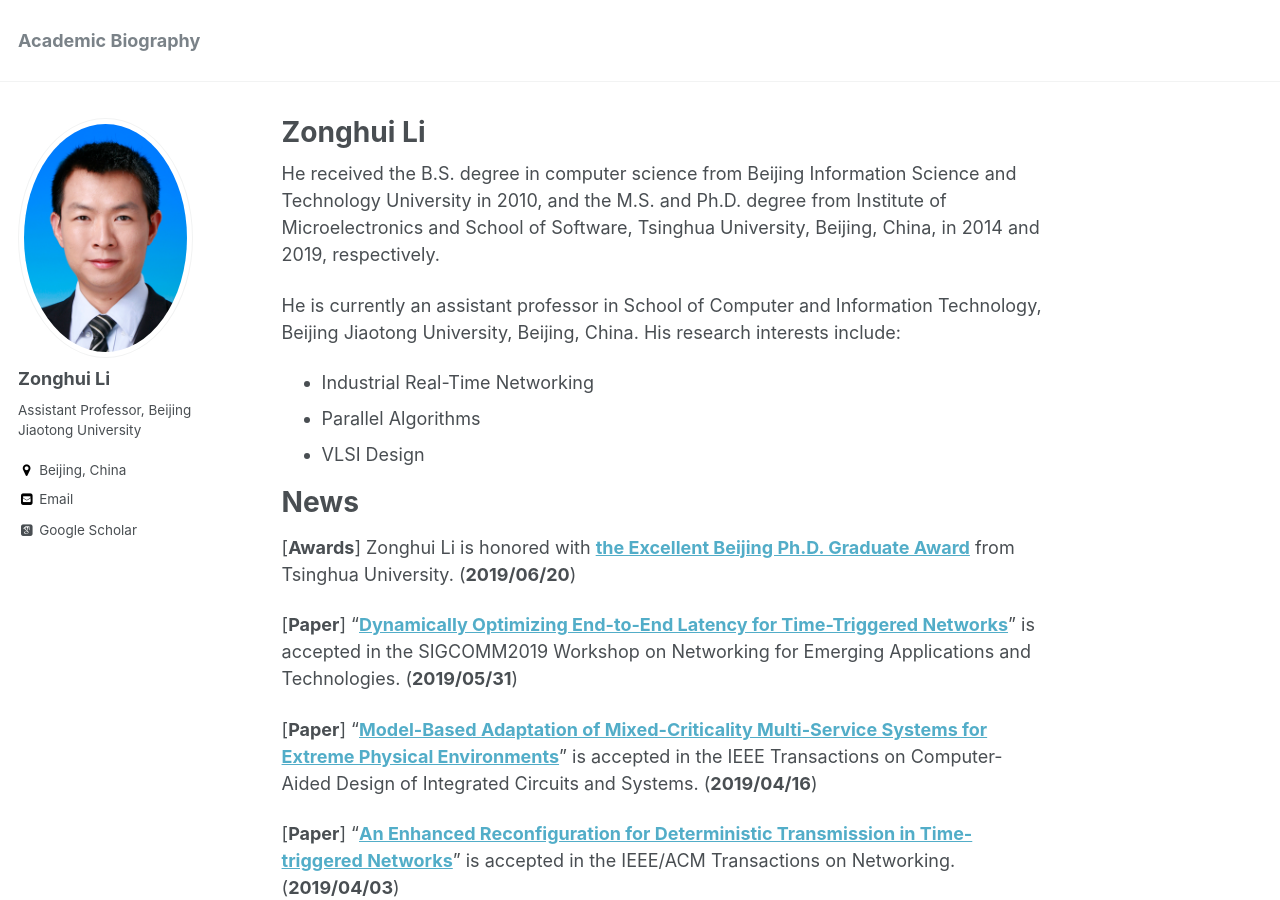
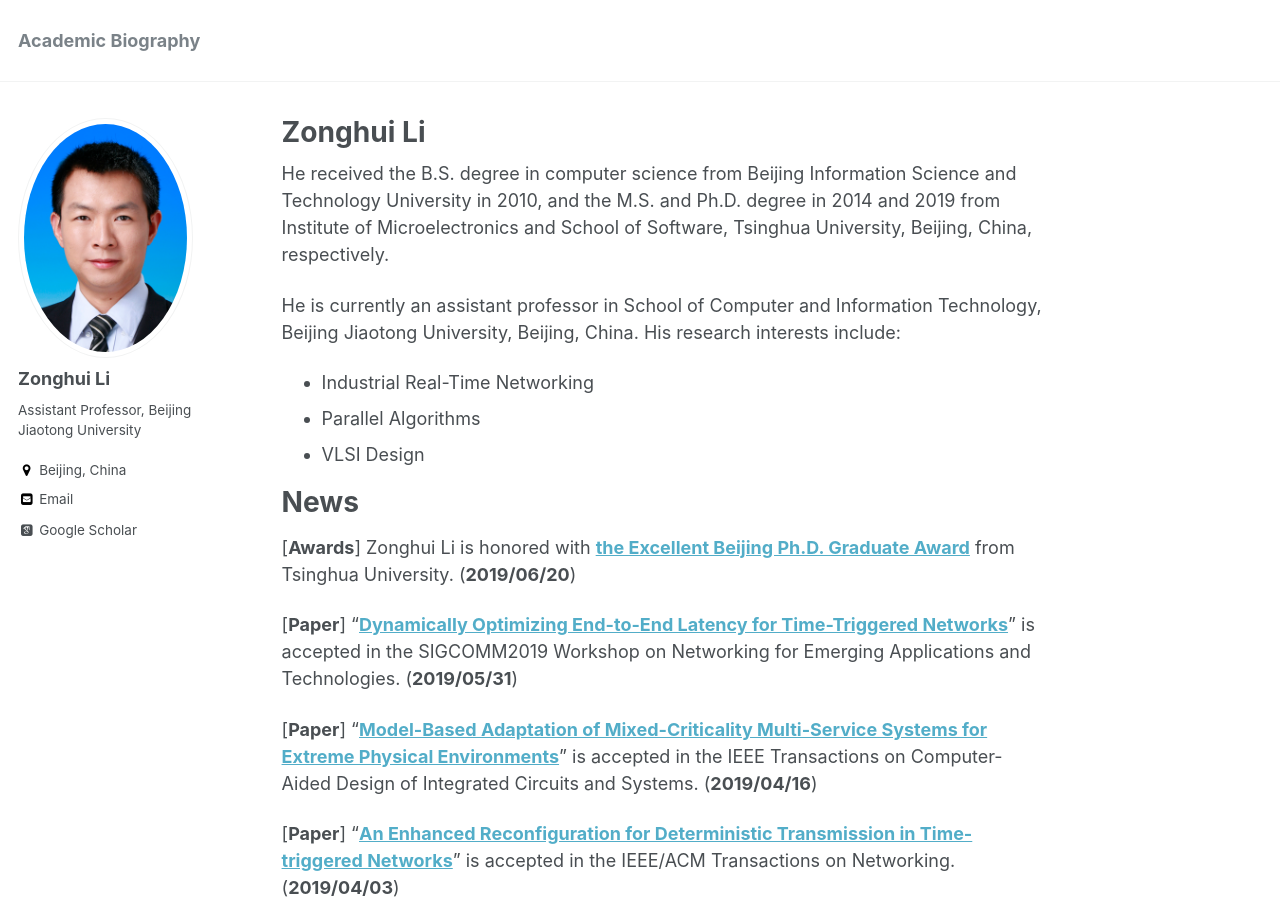
Before and after one commit to yingwangbjtu/lizonghui.github.io, a Jekyll site: the page built from _pages/about.md, in a window 1280 px wide and 900 px high. Built offline with Jekyll 4.4.1, drawn with Linux system fonts in a browser that asks for light colours; some web fonts are replaced.

```diff
--- a/_pages/about.md
+++ b/_pages/about.md
@@ -8,7 +8,7 @@ redirect_from:
   - /about.html
 ---
 
-He received the B.S. degree in computer science from Beijing Information Science and Technology University in 2010, and the M.S. and Ph.D. degree from Institute of Microelectronics and School of Software, Tsinghua University, Beijing, China, in 2014 and 2019, respectively.
+He received the B.S. degree in computer science from Beijing Information Science and Technology University in 2010, and the M.S. and Ph.D. degree in 2014 and 2019 from Institute of Microelectronics and School of Software, Tsinghua University, Beijing, China, respectively.
 
 He is currently an assistant professor in School of Computer and Information Technology, Beijing Jiaotong University, Beijing, China. His research interests include:
 - Industrial Real-Time Networking
```
